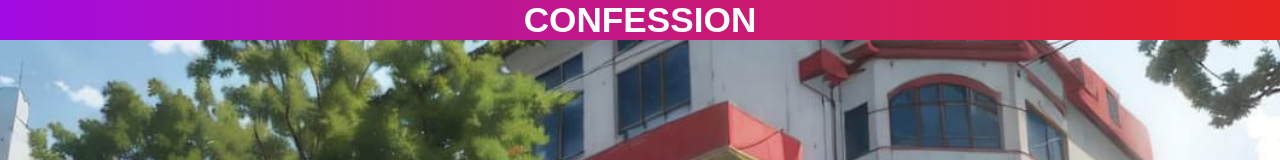
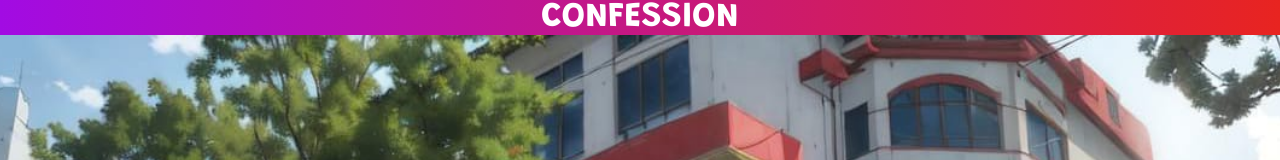
Before and after one commit to freshersCSIT/confessionCSIT, a plain HTML site: page index.html in a window 1280 px wide. Shown: the top 160 px of the page. Drawn offline with Linux system fonts and the light colour scheme.

Commit message:
styles.css

```diff
--- a/styles.css
+++ b/styles.css
@@ -1,4 +1,10 @@
 /* Reset some default styles */
+
+
+@import url('https://fonts.googleapis.com/css2?family=Grandstander:ital,wght@0,100..900;1,100..900&family=Poppins:ital,wght@0,100;0,200;0,300;0,400;0,500;0,600;0,700;0,800;0,900;1,100;1,200;1,300;1,400;1,500;1,600;1,700;1,800;1,900&display=swap');
+
+
+
 * {
     box-sizing: border-box;
     margin: 0;
@@ -27,6 +33,10 @@ h1 {
   color: #000;
     margin-bottom: 5px;
     text-align: center;
+    font-family: "Grandstander", cursive;
+  font-optical-sizing: auto;
+  font-weight: <weight>;
+  font-style: normal;
 }
 
 
```
